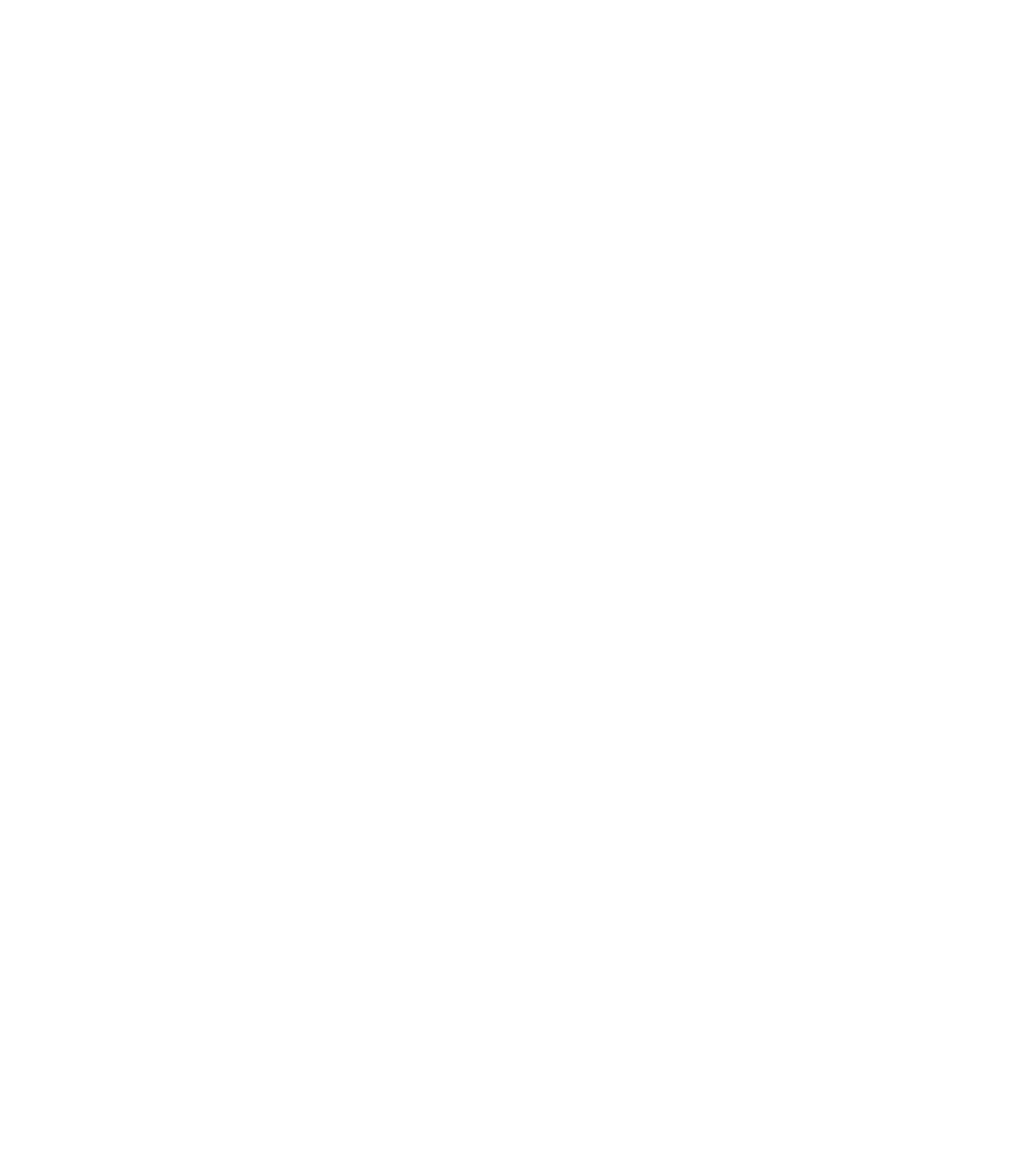
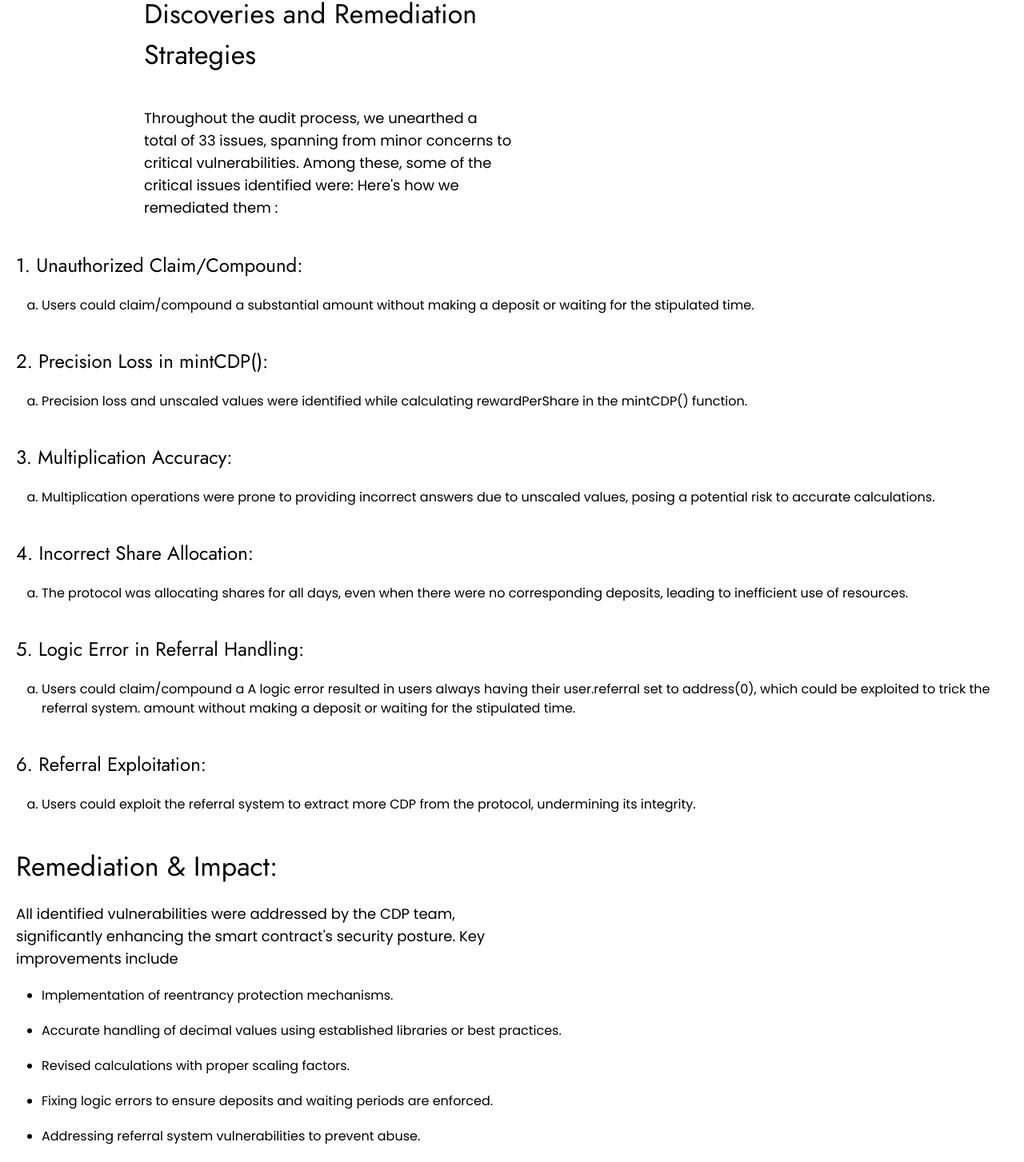
Before and after one commit to Neel2107/QuillAudits, a Next.js app: page / in a window 1280 px wide. Shown: the part 5344-6797 px from the top of the page at 80% size. Before the commit the page ends 4811 px from the top, so only its background shows below. Built offline with nearby package versions, Linux system fonts and the light colour scheme.

Commit message:
add: Remediation component

```diff
--- /dev/null
+++ b/src/app/components/Remediation.jsx
@@ -0,0 +1,57 @@
+import React from "react";
+import { jost, poppins } from "../layout";
+
+const Remediation = () => {
+    const RemediationData = [
+        {
+            id:1,
+            content: "Implementation of reentrancy protection mechanisms."
+        },
+        {
+            id:2,
+            content: "Accurate handling of decimal values using established libraries or best practices."
+        },
+        {
+            id:3,
+            content: "Revised calculations with proper scaling factors."
+        },
+        {
+            id:4,
+            content: "Fixing logic errors to ensure deposits and waiting periods are enforced."
+        },
+        {
+            id:5,
+            content: "Addressing referral system vulnerabilities to prevent abuse."
+        },
+    ]
+  return (
+    <div className="flex flex-col gap-5 px-5 mt-10">
+      <h1 className={`${jost.className} font-[800] text-[34px] lg:w-1/2 `}>
+        Remediation & Impact:
+      </h1>
+      <p className={`${poppins.className}  text-lg lg:w-1/2`}>
+        All identified vulnerabilities were addressed by the CDP team,
+        significantly enhancing the smart contract&apos;s security posture. Key
+        improvements include
+      </p>
+      <ul className="flex flex-col gap-5">
+       {
+        RemediationData.map((data) => {
+            return (
+                <li key={data.id} className={`${poppins.className} font-[400] text-[16px] ml-8 mr-4 list-disc `}>
+                    {data.content}
+                </li>
+            )
+        })
+       }
+      </ul>
+
+      <p className="text-wrap">
+        <span className={` ${poppins.className} font-semibold`}>Embed this tweet :-</span>
+        <span className={` ${poppins.className} break-words text-blue-600`}>https://x.com/CarpeDiemCDP/status/1742906560794296402?s=20</span>
+      </p>
+    </div>
+  );
+};
+
+export default Remediation;
--- /dev/null
+++ b/src/app/components/StrategicApproach.jsx
@@ -0,0 +1,36 @@
+import React from 'react'
+import { jost, poppins } from "../layout";
+
+const StrategicApproach = () => {
+    const strategicApproachData = [
+        {
+            id:1,
+            title: "QuillAudits' Strategic Approach to CDP Security Audits",
+            content: "We prioritize threat modeling based on platform-specific risks. Security-first, we identify and mitigate vulnerabilities beyond functionality testing. Using white-box and black-box tests, we conduct thorough vulnerability assessments. Maintaining transparency, we communicate openly with the CDP team. Emphasizing clarity, we present actionable insights for efficient issue resolution.",
+        },
+        {
+            id:2,
+            title: "Comprehensive Audit Discoveries and Remediation Strategies",
+            content: "Throughout the audit process, we unearthed a total of 33 issues, spanning from minor concerns to critical vulnerabilities. Among these, some of the critical issues identified were: Here's how we remediated them :",
+        }
+    ]
+  return (
+    <div>
+        {
+            strategicApproachData.map((item, index) => (
+                <div key={index} className='flex flex-col gap-10 lg:w-3/4 lg:mx-auto px-5'>
+                <h1 className={`${jost.className} font-[800] text-[34px] lg:w-1/2 mt-10`}>
+                    {item.title} {/* Replace 'title' with the actual property name */}
+                </h1>
+                <p className={`${poppins.className} text-lg lg:w-1/2`}>
+                    {item.content}
+                </p>
+
+            </div>
+            ))
+        }
+    </div>
+  )
+}
+
+export default StrategicApproach
--- /dev/null
+++ b/src/app/components/Strategies.jsx
@@ -0,0 +1,67 @@
+import React from "react";
+import { jost, poppins } from "../layout";
+
+const Strategies = () => {
+  const StrategiesData = [
+    {
+      id: 1,
+      title: "Unauthorized Claim/Compound:",
+      content:
+        "Users could claim/compound a substantial amount without making a deposit or waiting for the stipulated time.",
+    },
+
+    {
+      id: 2,
+      title: "Precision Loss in mintCDP():",
+      content:
+        "Precision loss and unscaled values were identified while calculating rewardPerShare in the mintCDP() function.",
+    },
+    {
+      id: 3,
+      title: "Multiplication Accuracy:",
+      content:
+        "Multiplication operations were prone to providing incorrect answers due to unscaled values, posing a potential risk to accurate calculations.",
+    },
+    {
+      id: 4,
+      title: "Incorrect Share Allocation:",
+      content:
+        "The protocol was allocating shares for all days, even when there were no corresponding deposits, leading to inefficient use of resources.",
+    },
+    {
+      id: 5,
+      title: "Logic Error in Referral Handling:",
+      content:
+        "Users could claim/compound a A logic error resulted in users always having their user.referral set to address(0), which could be exploited to trick the referral system. amount without making a deposit or waiting for the stipulated time.",
+    },
+    {
+      id: 6,
+      title: "Referral Exploitation:",
+      content:
+        "Users could exploit the referral system to extract more CDP from the protocol, undermining its integrity.",
+    },
+  ];
+  return (
+    <div className="px-5">
+      {StrategiesData.map((data) => {
+        return (
+          <div key={data.id} className="flex flex-col  mt-10">
+            <h1 className={`${jost.className} font-[600] text-[24px]`}>
+              {data.id}. {data.title}
+            </h1>
+
+            <ul className="mt-5 flex flex-col  gap-5">
+              <li
+                className={`${poppins.className} font-[400] text-[16px] ml-8 mr-4 list-alphabet-item `}
+              >
+                {data.content}
+              </li>
+            </ul>
+          </div>
+        );
+      })}
+    </div>
+  );
+};
+
+export default Strategies;
--- a/src/app/globals.css
+++ b/src/app/globals.css
@@ -24,3 +24,8 @@
 .list-circle-item{
   list-style-type: circle;
 }
+
+
+.list-alphabet-item{
+  list-style-type: lower-alpha;
+}
--- a/src/app/page.js
+++ b/src/app/page.js
@@ -3,6 +3,9 @@
 import BlockchainEnabled from "./components/BlockchainEnabled";
 import Hero from "./components/Hero";
 import PensionJourney from "./components/PensionJourney";
+import Remediation from "./components/Remediation";
+import StrategicApproach from "./components/StrategicApproach";
+import Strategies from "./components/Strategies";
 
 
 export default function Home() {
@@ -13,6 +16,9 @@
     <AuditTrusted/>
     <BlockchainEnabled/>
     <PensionJourney/>
+    <StrategicApproach/>
+    <Strategies/>
+    <Remediation/>
     </>
   );
 }
```
